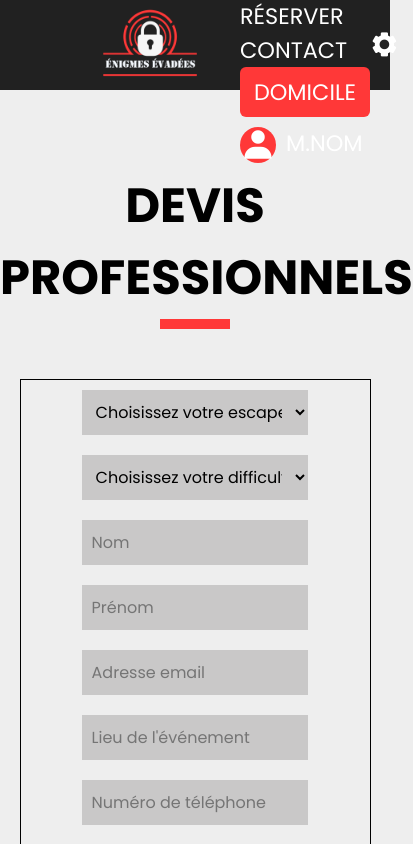
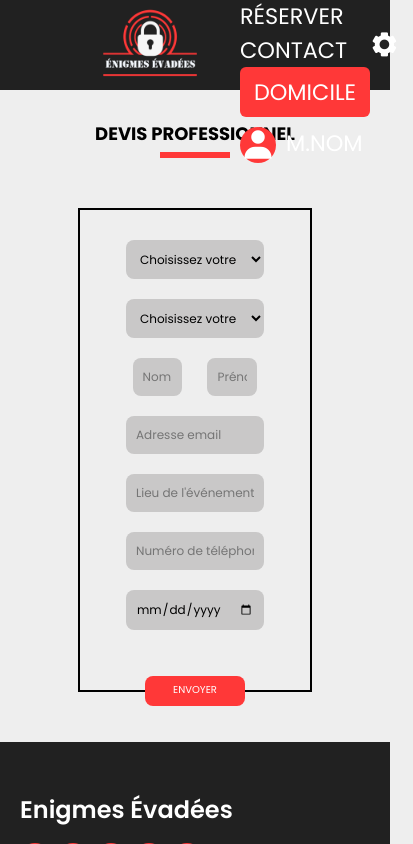
Before and after one commit to DBKDev/Enigme-evade, a React (Create React App) app: page /devisPro in a window 390 px wide. Shown: the top 844 px of the page, 413 px wide, since content can reach past the window. Built offline with nearby package versions, Linux system fonts and the light colour scheme.

Commit message:
page mon compte et page devis pro finalisé

```diff
--- a/src/Styles/DevisPro.css
+++ b/src/Styles/DevisPro.css
@@ -34,68 +34,126 @@ html::-webkit-scrollbar-track {
     --text-blanc: #FFFFFF;
 }
 .divProMargin h2 {
-    font-size: 48px;
+    font-size: 38px;
     text-align: center;
     font-weight: bold;
 }
+
 .devisProSouligne{
     width: 18%;
-    height: 0.6rem;
+    height: 0.4rem;
     background: var(--bouton);
     margin: 5px auto;
 }
 .divProMargin{
-    margin-top: 170px;
+    margin-top: 140px !important;
 }
 .devisProContainer{
-   width: 90%;
-   border: 1px solid black;
+   width: 60%;
+   border: 2px solid black;
    margin: 50px auto;
    padding-bottom: 50px;
+   padding-top: 20px;
 }
 .devisProFlex{
     display: flex;
     flex-direction: column;
-    justify-content: space-between;
+    justify-content: center;
     align-items: center;
     position: relative;
 }
 .devisProFlex *{
-    width: 65%;
+    font-size: 20px;
+    border-radius: 8px;
+}
+.devisProFlex input[type='text'], input[type='number'], input[type='date'], input[type='email'] , select, .devisProMargin {
+    background-color: #c9c8c8;
+    margin: 13px;
+    width: 60%;
     height: 10%;
-    font-size: 36px;
     padding: 10px;
 }
-.devisProFlex input , select{
-    background-color: #c9c8c8;
-    margin: 10px;
+input[type="number"]::-webkit-inner-spin-button,
+input[type="number"]::-webkit-outer-spin-button {
+  -webkit-appearance: none;
 }
 .devisProFlex input[type='submit']{
     background: var(--bouton);
-    width: 14%;
-    height: 9%;
     color: var(--text-blanc);
+    width: 128px;
+    height: 37px;
     position: absolute;
-    bottom: -12.5%;
+    bottom: -13%;
     border-radius: 8px;
     cursor: pointer;
-    font-size: 190%;
+    font-size: 16px ;
 }
 
 .devisProFlex input[type='submit']:hover{
     background: var(--bouton-hover);
 }
-
-@media screen and (max-width: 1000px) {
-    h2{
-        font-size: 30px;
+.nomPrenomDevisPro{
+    width: 63%;
+    display: flex;
+    align-items: center;
+    justify-content: center;
+    gap: 5px;
+}
+.nomPrenomDevisPro input{
+    margin-bottom: 0;
+    margin-top: 0;
+}
+@media screen and (min-width: 1900px) {
+    .nomPrenomDevisPro{
+        width: 62.5%;
+    }
+}
+@media screen and (min-width: 2000px) {
+    .nomPrenomDevisPro{
+        width: 62%;
+    }
+}
+@media screen and (min-width: 3000px) {
+    .nomPrenomDevisPro{
+        width: 61.5%;
+    }
+}
+@media screen and (max-width: 1100px) {
+    .divProMargin{
+        margin-top: 120px !important;
+    }
+    .divProMargin h2{
+        font-size: 24px;
     }
     .devisProFlex *{
-        font-size: 16px;
+        font-size: 14px;
     }
     .devisProFlex input[type='submit']{
-        font-size: 16px;
+        font-size: 12px;
         position: absolute;
-        bottom: -16.5%;
+        bottom: -15%;
+        padding-bottom: 1px;
     }
 }
+
+@media screen and (max-width: 600px) {
+    .divProMargin h2{
+        font-size: 18px !important;
+    }
+    .devisProFlex input[type='text'], input[type='number'], input[type='date'], input[type='email'] , #difficulty, #escapeGame, .devisProMargin {
+        background-color: #c9c8c8;
+        margin: 10px;
+        width: 60%;
+        height: 10%;
+        padding: 10px;
+        font-size: 12px;
+    }
+    .devisProFlex input[type='submit']{
+        font-size: 10px;
+        position: absolute;
+        bottom: -16%;
+        padding-bottom: 1px;
+        width: 100px;
+        height: 30px;
+    }
+}
--- a/src/Styles/MonCompte.css
+++ b/src/Styles/MonCompte.css
@@ -46,7 +46,7 @@ html::-webkit-scrollbar-track {
     font-weight: regular;
 }
 .monCompteMargin p{
-    margin-left: 88%;
+    margin-left: 85%;
     font-size: 140%;
 }
 .MonCompteSouligne{
@@ -61,6 +61,7 @@ html::-webkit-scrollbar-track {
     flex-flow: row nowrap;
     border: 2px solid black;
     width: 100%;
+    padding-top: 20px;
 }
 
 .MonCompteFlex{
@@ -81,6 +82,7 @@ html::-webkit-scrollbar-track {
     background-color: #c9c8c8;
     margin: 15px;
     height: 45px;
+    width: 80%;
 }
 .MonCompteFlex input[value='MODIFIER MES INFOS']{
     background: var(--bouton);
@@ -97,20 +99,19 @@ html::-webkit-scrollbar-track {
 .reservationMonCompte input[value='SUPPRIMER MON COMPTE']{
     background: var(--bouton);
     padding: 1px ;
-    width: 67%;
+    width: 266px;
     height: 45px;
     color: var(--text-blanc);
     border-radius: 8px;
     cursor: pointer;
     font-size: 100%;
     margin-bottom: 10px;
-    margin-top: 22%;
+    margin-top: 19.5%;
 }
 .reservationMonCompte{
     display: flex;
     flex-direction: column;
     align-items: center;
-    /* justify-content: space-evenly; */
     width: 30%;
     margin-left: 14%;
     height: auto;
@@ -146,58 +147,64 @@ html::-webkit-scrollbar-track {
     background: var(--bouton-hover);
 }
 
-
-@media screen  and (max-width:1380px){
+@media screen and (max-width: 1900px){
+    .reservationMonCompte input[value='SUPPRIMER MON COMPTE']{
+        margin-top: 90px;
+        width: 214px;
+    }
+}
+@media screen  and (max-width:1250px){
     .reservationMonCompte button {
-        font-size: 120%;
+        font-size: 85%;
         height: 8%;
+        width: 35%;
     }
     .reservationMonCompte input[value='SUPPRIMER MON COMPTE']{
-        width: 75%;
-        height: 8%;
-        font-size: 120%;
-        margin-top: 49%;
+        width: 193px;
+        height: 40px;
+        font-size: 85%;
+        margin-top: 72.5%;
     }
     .reservationMonCompte h3{
         margin: 20px 10px 20px 10px;
         align-self: center;
-        font-size: 130%;
+        font-size: 110%;
     }
     .reservationMonCompte .info-resa{
         width: 80%;
-        height: 25%;
+        height: 22%;
         background-color: #c9c8c8;
     }
     .MonCompteFlex input[value='MODIFIER MES INFOS']{
-        width: 251px;
-        height: 8.5% !important;
-        font-size: 130% !important;
+        width: 193px;
+        height: 40px !important;
+        font-size: 85% !important;
     }
     .monCompteMargin p{
-        margin-left: 85%;
-        font-size: 150%;
+        margin-left: 80%;
+        font-size: 120%;
     }
     .MonCompteFlex input{
         margin: 15px;
         height: 50px;
-        font-size: 130%;
+        font-size: 100%;
     }
 }
 
-@media screen  and (max-width:700px){
+@media screen  and (max-width:750px){
     .MonCompteContainer{
         align-items: center;
         flex-flow: column wrap;
     }
     .monCompteMargin h2{
-        font-size: 200%;
+        font-size: 180%;
     }
     .monCompteMargin p{
         margin-left: 78%;
         font-size: 120%;
     }
     .MonCompteSouligne{
-        width: 260px;
+        width: 240px;
     }
     .MonCompteFlex{
         width: 100%;
@@ -234,4 +241,8 @@ html::-webkit-scrollbar-track {
         height: 50px;
         font-size: 120%;
     }
+    .monCompteMargin p{
+        margin-left: 70%;
+        font-size: 100%;
+    }
 }
--- a/src/Views/DevisProfessionnel.jsx
+++ b/src/Views/DevisProfessionnel.jsx
@@ -7,9 +7,9 @@ const DevisProfessionnel = () => {
     return (<>
 
         <Header/>
-        <div className='divProMargin'>
-            <h2>DEVIS PROFESSIONNELS</h2>
-            <div className='devisProSouligne'></div>
+        <div className="divProMargin">
+            <h2>DEVIS PROFESSIONNEL</h2>
+            <div className="devisProSouligne"></div>
         </div>
         <div className='devisProContainer'>
         <form className='devisProFlex'>
@@ -36,13 +36,14 @@ const DevisProfessionnel = () => {
                 <option value="intermediaire">Intermédiaire</option>
                 <option value="difficile">Difficile</option>
             </select>
-
-            <input type="text" placeholder='Nom'/>
-            <input type="text" placeholder='Prénom'/>
+            <div className='nomPrenomDevisPro'>
+            <input type="text" placeholder='Nom' name={'nom'}/>
+            <input type="text" placeholder='Prénom' name={'prenom'}/>
+            </div>
             <input type="email"  placeholder='Adresse email'/>
             <input type="text" placeholder="Lieu de l'événement"/>
             <input type="number" placeholder='Numéro de téléphone' maxLength={'10'}/>
-            <input type="text" placeholder='Date souhaitée' />
+            <input type="date" placeholder='Date souhaitée' />
 
             <input type="submit" value={'ENVOYER'} />
         </form>
```
